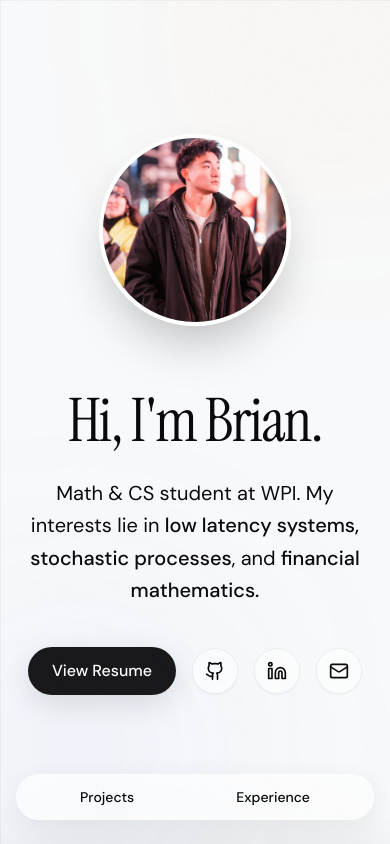
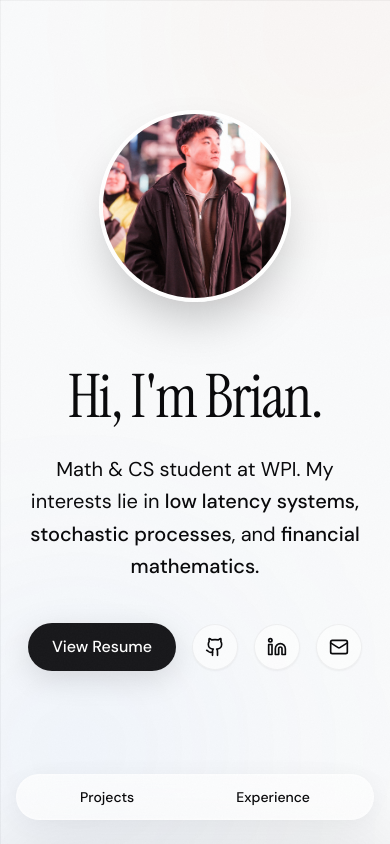
Before and after one commit to bwang257/bwang257.github.io, a Next.js app: page / in a window 390 px wide. Shown: the top 844 px of the page. Built offline with nearby package versions, Linux system fonts and the light colour scheme.

Commit message:
Attempt to fix phone padding issues

```diff
--- a/src/components/DynamicPortfolio.tsx
+++ b/src/components/DynamicPortfolio.tsx
@@ -139,8 +139,8 @@ export default function DynamicPortfolio({ exchange, algo, tracker, portfolio }:
 
       <main className="w-full relative">
         {/* HERO - STICKY PARALLAX SECTION */}
-        <section className="sticky top-0 w-full min-h-[100svh] flex flex-col justify-center px-6 md:px-12 z-0 pb-28 md:pb-0 pt-20 md:pt-0">
-          <div className="max-w-6xl mx-auto w-full mt-4 md:mt-[-10vh]">
+        <section className="sticky top-0 w-full min-h-[100svh] flex flex-col justify-center px-6 md:px-12 z-0 pb-28 md:pb-0 pt-12 md:pt-0">
+          <div className="max-w-6xl mx-auto w-full mt-0 md:mt-[-10vh]">
             <motion.div
               initial={{ opacity: 0, y: 30 }}
               animate={{ opacity: 1, y: 0 }}
```
